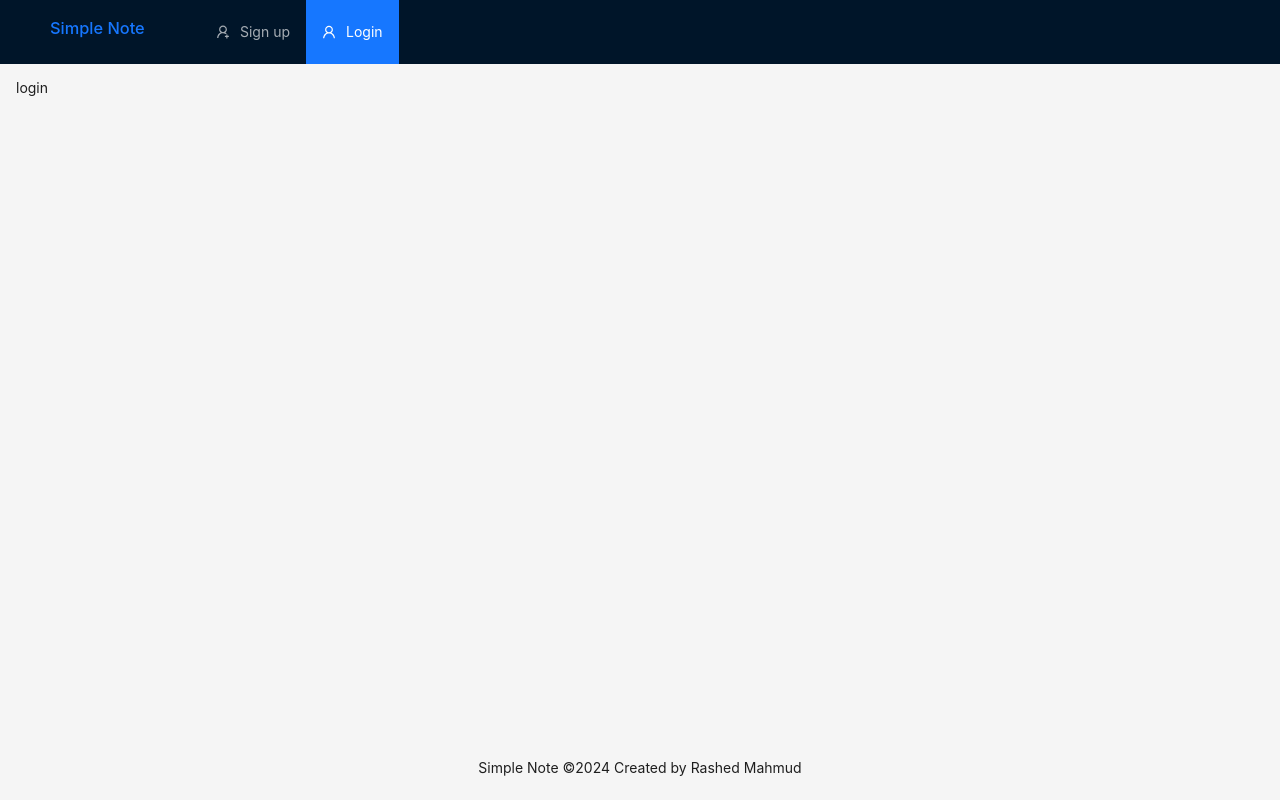
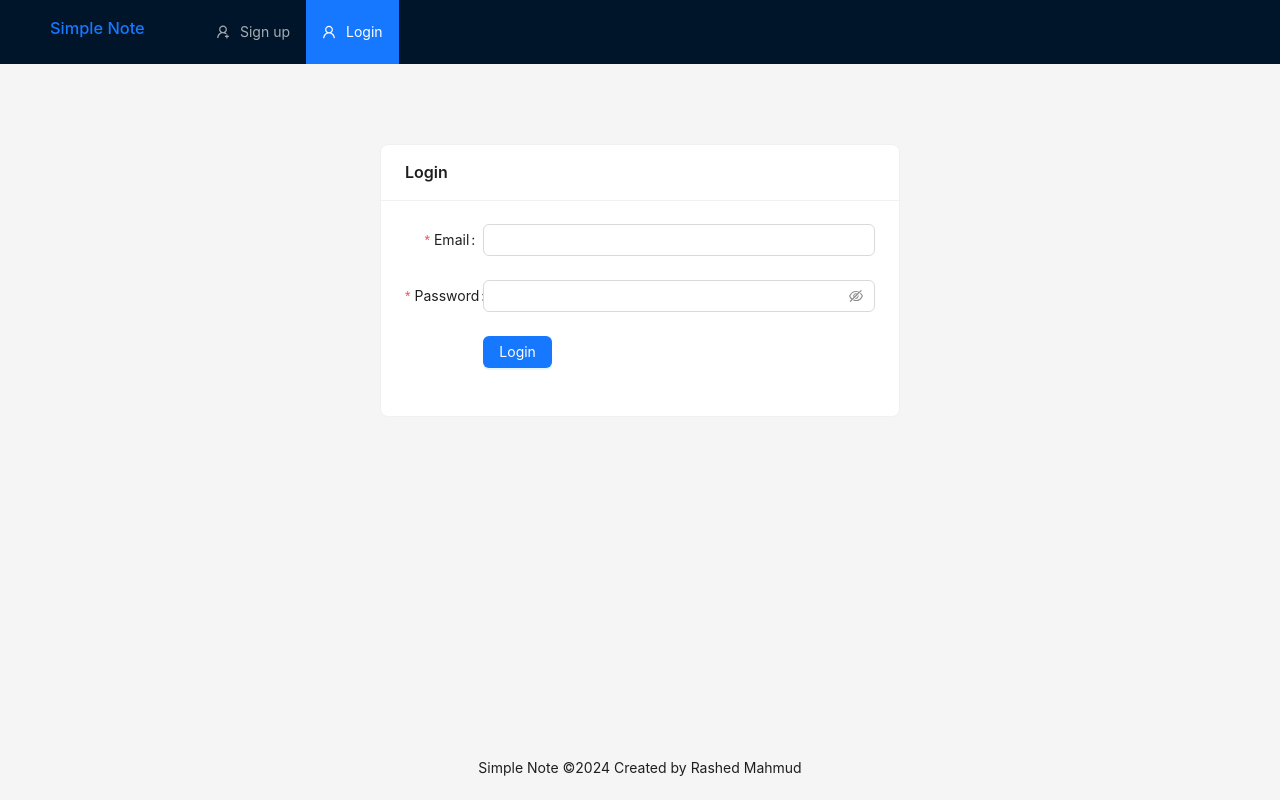
Before and after one commit to rashedxyz/simple-note, a React (Vite) app in the folder packages/client/: page /login in a window 1280 px wide. Built offline with nearby package versions, Linux system fonts and the light colour scheme; no server answers.

Commit message:
refresh token mechanism added

```diff
--- a/packages/client/src/App.jsx
+++ b/packages/client/src/App.jsx
@@ -1,5 +1,6 @@
 import { Routes, Route } from "react-router-dom";
 import Layout from "./components/Layout";
+import PersistLogin from "./components/PersistLogin";
 import SignUp from "./pages/Signup";
 import Login from "./pages/Login";
 import Dashboard from "./pages/dashboard";
@@ -8,9 +9,11 @@ function App() {
   return (
     <Routes>
       <Route path="/" element={<Layout />}>
-        <Route path="/signup" element={<SignUp />} />
-        <Route path="/login" element={<Login />} />
-        <Route path="/dashboard" element={<Dashboard />} />
+        <Route element={<PersistLogin />}>
+          <Route path="/signup" element={<SignUp />} />
+          <Route path="/login" element={<Login />} />
+          <Route path="/dashboard" element={<Dashboard />} />
+        </Route>
       </Route>
     </Routes>
   );
--- /dev/null
+++ b/packages/client/src/api/axios.js
@@ -0,0 +1,13 @@
+import axios from 'axios';
+
+const BASE_URL = "http://localhost:3000";
+
+export default axios.create({
+  baseURL: BASE_URL
+});
+
+export const axiosPrivate = axios.create({
+  baseURL: BASE_URL,
+  headers: { 'Content-Type': 'application/json' },
+  withCredentials: true
+});
--- /dev/null
+++ b/packages/client/src/components/PersistLogin.jsx
@@ -0,0 +1,44 @@
+import { useState, useEffect } from "react";
+import { Outlet, useNavigate } from "react-router-dom";
+import { Spin } from "antd";
+import useAuth from "../hooks/useAuth";
+import useRefreshToken from "../hooks/useRefreshToken";
+
+const PersistLogin = () => {
+  const navigate = useNavigate();
+  const [isLoading, setIsLoading] = useState(true);
+  const { auth } = useAuth();
+  const refresh = useRefreshToken();
+
+  useEffect(() => {
+    let isMounted = true;
+
+    const verifyRefreshToken = async () => {
+      try {
+        await refresh();
+      } catch (error) {
+        console.error("error", error);
+        navigate("/login");
+
+      } finally {
+        isMounted && setIsLoading(false);
+      }
+    };
+
+    !auth.accessToken ? verifyRefreshToken() : setIsLoading(false);
+
+    return () => {
+      isMounted = false;
+    };
+  }, []);
+
+  return isLoading ? (
+    <Spin />
+  ) : (
+    <div>
+      <Outlet />
+    </div>
+  );
+};
+
+export default PersistLogin;
--- /dev/null
+++ b/packages/client/src/hooks/useAuth.js
@@ -0,0 +1,9 @@
+import { useContext } from "react";
+import AuthContext from "../context/AuthProvider";
+
+function useAuth() {
+  const { auth, setAuth } = useContext(AuthContext);
+  return { auth, setAuth };
+}
+
+export default useAuth;
--- /dev/null
+++ b/packages/client/src/hooks/useRefreshToken.js
@@ -0,0 +1,22 @@
+import { axiosPrivate } from "../api/axios";
+import useAuth from "./useAuth";
+
+const useRefreshToken = () => {
+  const { setAuth } = useAuth();
+
+  const refresh = async () => {
+    const response = await axiosPrivate.get("/api/refresh");
+    setAuth((prev) => {
+      return {
+        ...prev,
+        email: response.data.email,
+        role: response.data.role,
+        accessToken: response.data.accessToken
+      };
+    });
+  };
+
+  return refresh;
+};
+
+export default useRefreshToken;
--- a/packages/client/src/pages/Dashboard.jsx
+++ b/packages/client/src/pages/Dashboard.jsx
@@ -1,8 +1,9 @@
+import useAuth from "../hooks/useAuth";
 
 function Dashboard() {
-  return (
-    <div>dashboard</div>
-  )
+  const { auth } = useAuth();
+  console.log(auth);
+  return <div>dashboard</div>;
 }
 
 export default Dashboard;
--- a/packages/client/src/pages/Login.jsx
+++ b/packages/client/src/pages/Login.jsx
@@ -1,8 +1,95 @@
+import { useEffect } from "react";
+import { useNavigate } from "react-router-dom";
+import { Button, Form, Input, Card, Row, Col, Alert } from "antd";
+import axios from "../api/axios";
+import useAlert from "../hooks/useAlert";
+import useAuth from "../hooks/useAuth";
 
 function Login() {
+  const navigate = useNavigate();
+  const { auth, setAuth } = useAuth();
+  const { errorAlertMessage, setErrorAlertMessage } = useAlert();
+
+  useEffect(() => {
+    if (auth?.accessToken) {
+      navigate("/dashboard");
+    }
+  }, []);
+
+  const handleLoginFormSubmit = async (values) => {
+    try {
+      const result = await axios.post("/api/auth", values);
+      console.log("result", result);
+      setAuth(result.data);
+      navigate("/dashboard");
+
+      setErrorAlertMessage("");
+    } catch (error) {
+      console.error("error", error);
+      setErrorAlertMessage(
+        error.response.data.message
+          ? error.response.data.message
+          : "Something went wrong"
+      );
+    }
+  };
+
   return (
-    <div>login</div>
-  )
+    <Row>
+      <Col span={10} offset={7}>
+        <Card className="mt-[4rem]" title="Login">
+          {errorAlertMessage && (
+            <Alert
+              message={errorAlertMessage}
+              type="error"
+              className="mb-[1rem]"
+            />
+          )}
+          <Form
+            labelCol={{
+              span: 4
+            }}
+            onFinish={handleLoginFormSubmit}
+          >
+            <Form.Item
+              label="Email"
+              name="email"
+              rules={[
+                {
+                  type: "email",
+                  required: true,
+                  message: "Please enter your email!"
+                }
+              ]}
+            >
+              <Input />
+            </Form.Item>
+            <Form.Item
+              label="Password"
+              name="password"
+              rules={[
+                {
+                  required: true,
+                  message: "Please enter your password!"
+                }
+              ]}
+            >
+              <Input.Password />
+            </Form.Item>
+            <Form.Item
+              wrapperCol={{
+                offset: 4
+              }}
+            >
+              <Button type="primary" htmlType="submit">
+                Login
+              </Button>
+            </Form.Item>
+          </Form>
+        </Card>
+      </Col>
+    </Row>
+  );
 }
 
 export default Login;
--- a/packages/client/src/pages/Signup.jsx
+++ b/packages/client/src/pages/Signup.jsx
@@ -1,9 +1,13 @@
+import { useEffect } from "react";
 import { Button, Form, Input, Card, Row, Col, Alert } from "antd";
-import { Link } from "react-router-dom";
-import axios from "axios";
+import { Link, useNavigate } from "react-router-dom";
+import axios from "../api/axios";
 import useAlert from "../hooks/useAlert";
+import useAuth from "../hooks/useAuth";
 
 function SignUp() {
+  const { auth } = useAuth();
+  const navigate = useNavigate();
   const {
     successAlertMessage,
     setSuccessAlertMessage,
@@ -11,11 +15,20 @@ function SignUp() {
     setErrorAlertMessage
   } = useAlert();
 
+  const [form] = Form.useForm();
+
+  useEffect(() => {
+    if (auth?.accessToken) {
+      navigate("/dashboard");
+    }
+  }, []);
+
   const handleSignupFormSubmit = async (values) => {
     try {
       const result = await axios.post("/api/register", values);
       setSuccessAlertMessage(result.data.message);
       setErrorAlertMessage("");
+      form.resetFields();
     } catch (error) {
       console.error("error", error);
       setErrorAlertMessage(
@@ -33,10 +46,11 @@ function SignUp() {
         <Card className="mt-[4rem]" title="Sign up">
           {successAlertMessage && (
             <Alert
-              message=<>
-                {successAlertMessage}{" "}
-                <Link to="/login">Login from here</Link>
-              </>
+              message={
+                <>
+                  {successAlertMessage} <Link to="/login">Login from here</Link>
+                </>
+              }
               type="success"
               className="mb-[1rem]"
             />
@@ -49,6 +63,7 @@ function SignUp() {
             />
           )}
           <Form
+            form={form}
             labelCol={{
               span: 4
             }}
@@ -84,7 +99,7 @@ function SignUp() {
               rules={[
                 {
                   required: true,
-                  message: "Please input your password!"
+                  message: "Please enter your password!"
                 }
               ]}
             >
```
Also changed, not shown: 2 other files (tests, documents, lock files or other folders).
